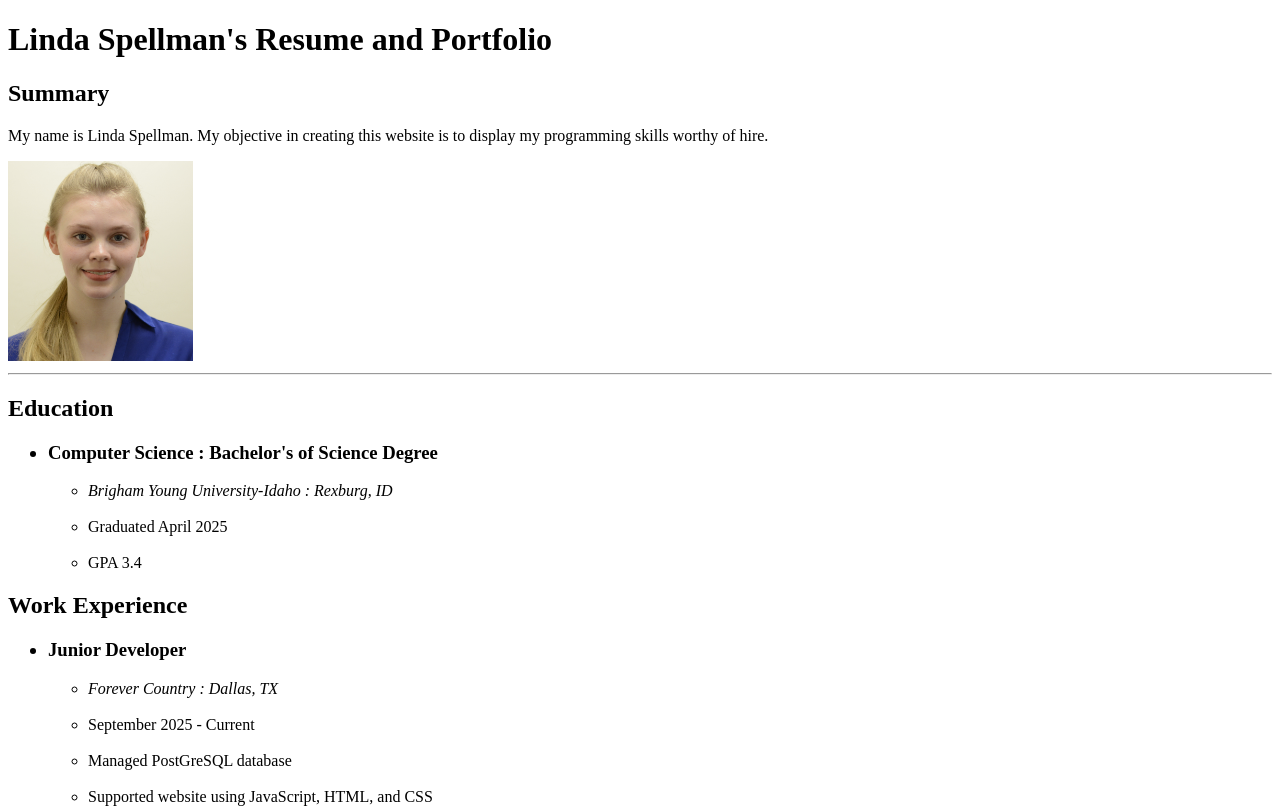
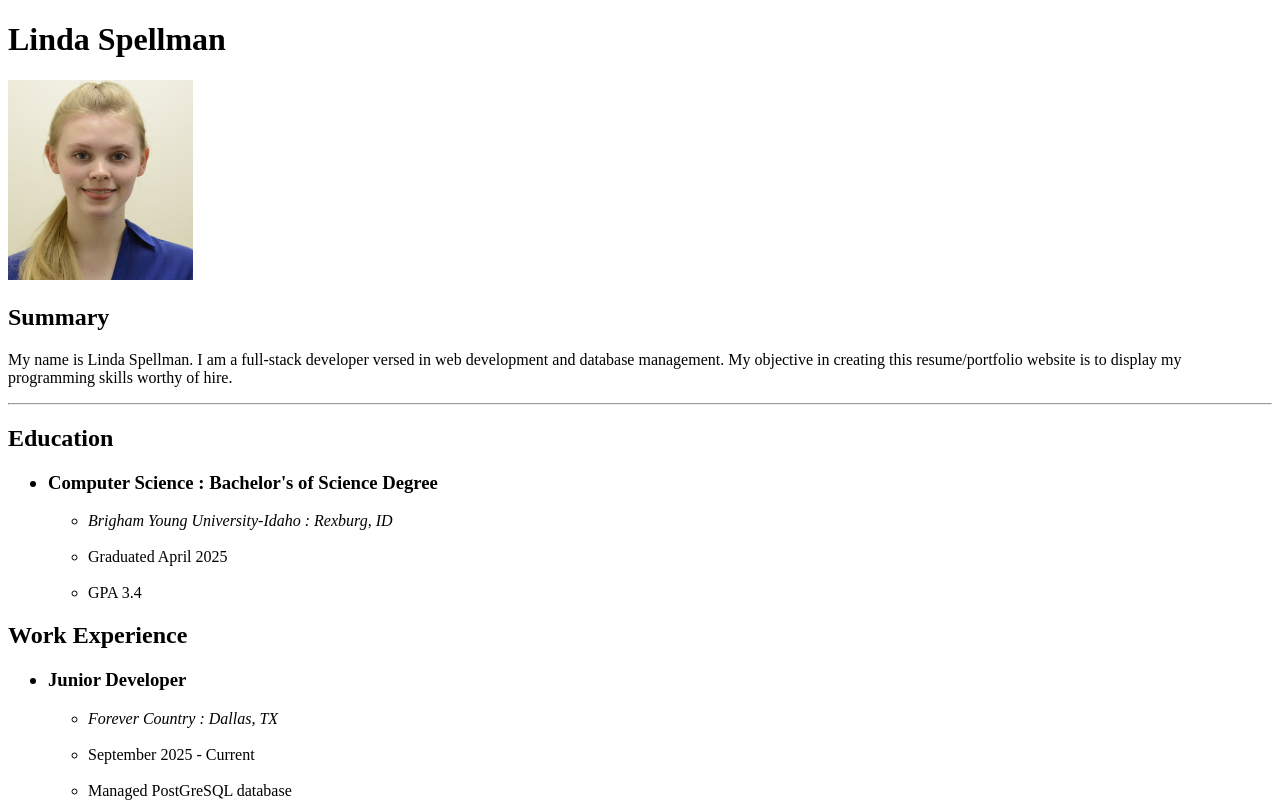
Before and after one commit to lindaspellman/portfolio-resume-site, a plain HTML site: page index.html in a window 1280 px wide. Shown: the top 809 px of the page. Drawn offline with Linux system fonts and the light colour scheme.

Commit message:
moved profile picture and added to summary

```diff
--- a/index.html
+++ b/index.html
@@ -6,10 +6,11 @@
     <title>My Resume</title>
 </head>
 <body>
-    <h1>Linda Spellman's Resume and Portfolio</h1>
+    <h1>Linda Spellman</h1>
+    <img src="images/temp_me.JPG" alt="Linda Spellman" height="200">
+
     <h2>Summary</h2>
-    <p>My name is Linda Spellman. My objective in creating this website is to display my programming skills worthy of hire.</p>
-    <img src="images/temp_me.JPG" alt="Linda Spellman" height="200">
+    <p>My name is Linda Spellman. I am a full-stack developer versed in web development and database management. My objective in creating this resume/portfolio website is to display my programming skills worthy of hire.</p>
     <hr />
     <h2>Education</h2>
     <ul>
```
